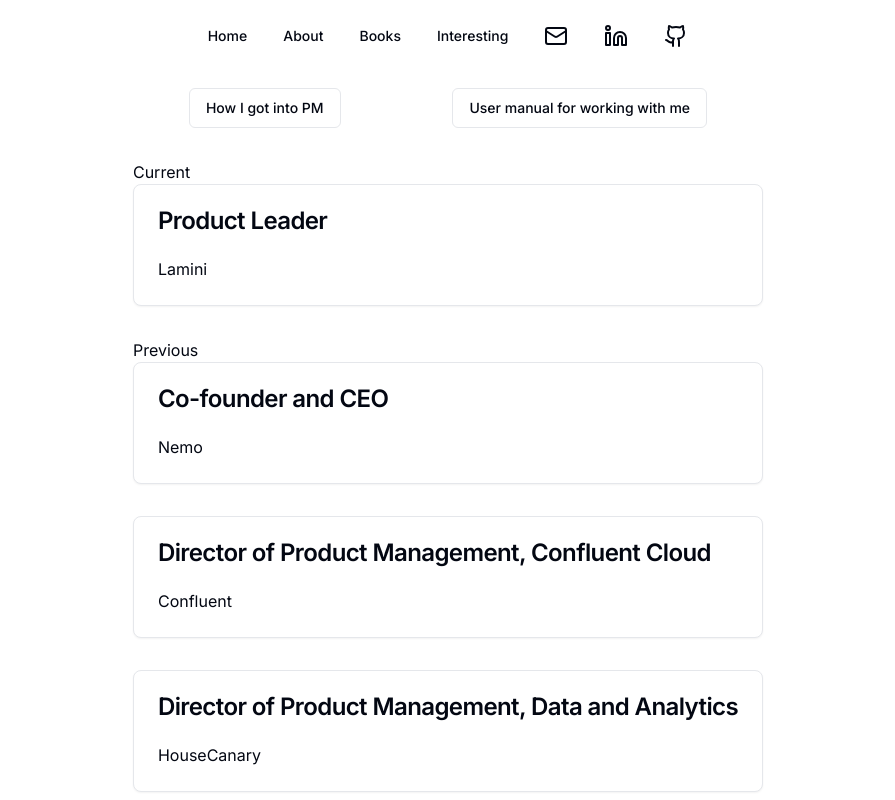
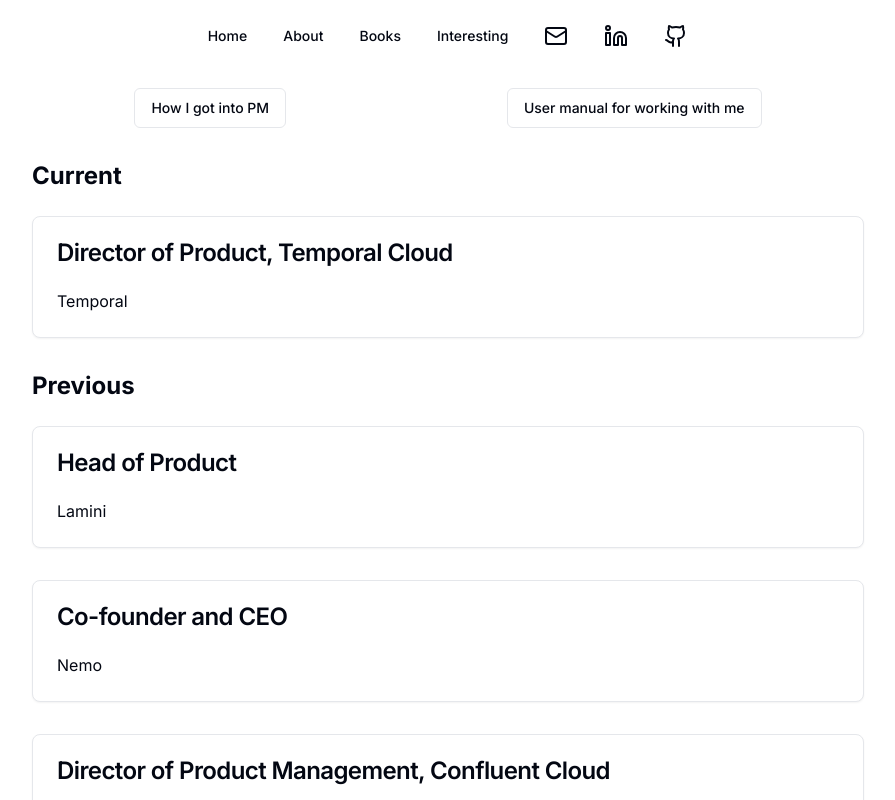
Before and after one commit to bechols/bechols2024, a Next.js app: page /about in a window 1280 px wide. Shown: the top 800 px of the page, without its empty margins (192-1087 px from the left). Built offline with nearby package versions, Linux system fonts and the light colour scheme.

Commit message:
new job who dis

```diff
--- a/app/books/page.tsx
+++ b/app/books/page.tsx
@@ -107,38 +107,38 @@
 };
 
 function BookCard(bookInfo: BookInfo) {
-  console.log(bookInfo);
   return (
     <a
       href={bookInfo.link}
       target="_blank"
       rel="noreferrer noopener"
-      className="max-w-[50%]"
+      className="w-full"
     >
-      <Card className="p-4 hover:bg-slate-200 mb-6 max-w-2xl">
-        <CardTitle className="p-2">{bookInfo.title}</CardTitle>
+      <Card className="p-4 hover:bg-slate-200 mb-6">
+        <CardTitle className="text-lg md:text-xl p-2 break-words">{bookInfo.title}</CardTitle>
         <CardDescription className="p-2">{bookInfo.author}</CardDescription>
         <CardContent>
-          <div className="flex justify-between">
-            <div className="flex flex-col w-xl">
+          <div className="flex flex-col sm:flex-row justify-between gap-4">
+            <div className="flex flex-col w-full sm:w-3/4">
               {bookInfo.rating && (
-                <div className="flex">
+                <div className="flex items-center gap-2">
                   My rating:{" "}
                   {Array.from({ length: bookInfo.rating }, (_, i) => (
-                    <Star key={i} />
+                    <Star key={i} className="h-4 w-4" />
                   ))}
                 </div>
               )}
               {bookInfo.review && (
-                <div className="pt-4 max-w-[80%]">{bookInfo.review}</div>
+                <div className="pt-4">{bookInfo.review}</div>
               )}
             </div>
             <div className="shrink-0">
               <Image
                 src={bookInfo.imageURL}
                 alt="Book cover"
-                width={50}
-                height={200}
+                width={80}
+                height={120}
+                className="object-contain"
               />
             </div>
           </div>
@@ -152,8 +152,9 @@
   const currentBooks = await getCurrentBooks();
   const recentBooks = await getRecentBooks();
   return (
-    <div>
-      <h1 className="text-2xl font-bold pb-4">Currently reading</h1>
+    <div className="w-full max-w-4xl mx-auto px-4 md:px-8">
+      <h1 className="text-2xl md:text-3xl font-bold pb-6">Currently reading</h1>
+      <div className="space-y-6">
         {currentBooks.map((bookInfo) => (
           <BookCard
             title={bookInfo.title}
@@ -163,14 +164,16 @@
             imageURL={bookInfo.imageURL}
           />
         ))}
+      </div>
       {currentBooks.length === 0 && (
-        <div>{`Either the Goodreads API finally quit working, or I'm not reading anything right now.`}</div>
+        <div className="text-lg">{`Either the Goodreads API finally quit working, or I'm not reading anything right now.`}</div>
       )}
 
       {recentBooks.length > 0 && (
-        <h1 className="text-2xl font-bold py-4">Recently read</h1>
+        <h1 className="text-2xl md:text-3xl font-bold py-6">Recently read</h1>
       )}
 
+      <div className="space-y-6">
         {recentBooks.map((bookInfo) => (
           <BookCard
             title={bookInfo.title}
@@ -183,5 +186,6 @@
           />
         ))}
       </div>
+    </div>
   );
 }
--- a/app/layout.tsx
+++ b/app/layout.tsx
@@ -19,9 +19,9 @@
   return (
     <html lang="en">
       <body className={inter.className}>
-        <div className="min-h-screen px-24">
+        <div className="min-h-screen px-2 sm:px-4 md:px-8 lg:px-16">
           <Nav />
-          <main className="flex justify-center pt-8 px-24">{children}</main>
+          <main className="flex justify-center pt-4 sm:pt-6 md:pt-8">{children}</main>
         </div>
       </body>
     </html>
--- a/components/Hero.tsx
+++ b/components/Hero.tsx
@@ -6,38 +6,50 @@
 
 export default function Hero() {
   return (
-    <div className="flex gap-8 w-128">
-      <div className="flex flex-col gap-4">
-        <span className="text-xl font-bold">Ben Echols</span>
-        <span className="text-lg">
+    <div className="flex flex-col lg:flex-row gap-8 w-full">
+      <div className="flex flex-col gap-8 w-full lg:w-[45%]">
+        <div className="flex flex-col gap-2">
+          <span className="text-2xl font-bold">Ben Echols</span>
+          <span className="text-xl">
             Trying to leave it better than I found it.
           </span>
-        <Link href="/about">
-          <Button variant="outline" className="w-full">
-            {`Experience and how I like to work`}
-            <Lightbulb className="pl-2" />
+        </div>
+        <div className="flex flex-col gap-4">
+          <Link href="/about" className="w-full">
+            <Button variant="outline" className="w-full min-h-[3.5rem] px-6">
+              <div className="flex justify-between items-center w-full gap-4">
+                <span className="text-left">Experience and how I like to work</span>
+                <Lightbulb className="h-6 w-6 flex-shrink-0" />
+              </div>
             </Button>
           </Link>
-        <Link href="/books">
-          <Button variant="outline" className="w-full">
-            {`What I'm reading lately`}
-            <LibraryBig className="pl-2" />
+          <Link href="/books" className="w-full">
+            <Button variant="outline" className="w-full min-h-[3.5rem] px-6">
+              <div className="flex justify-between items-center w-full gap-4">
+                <span className="text-left">What I'm reading lately</span>
+                <LibraryBig className="h-6 w-6 flex-shrink-0" />
+              </div>
             </Button>
           </Link>
-        <Link href="/interesting">
-          <Button variant="outline" className="w-full">
-            {`Some interesting stuff`}
-            <Rocket className="pl-2" />
+          <Link href="/interesting" className="w-full">
+            <Button variant="outline" className="w-full min-h-[3.5rem] px-6">
+              <div className="flex justify-between items-center w-full gap-4">
+                <span className="text-left">Some interesting stuff</span>
+                <Rocket className="h-6 w-6 flex-shrink-0" />
+              </div>
             </Button>
           </Link>
         </div>
-      <div className="w-full min-w-96 max-w-2xl">
-        <AspectRatio ratio={1.47} className="overflow-hidden">
+      </div>
+      <div className="w-full lg:w-[55%] hidden sm:block">
+        <AspectRatio ratio={1.47} className="overflow-hidden bg-muted">
           <Image
             src={"/ben_and_liz_point_lobos.jpeg"}
             alt="Ben with his favorite person."
-            className="rounded object-cover max-w-2xl"
+            className="rounded-lg object-cover"
             fill
+            priority
+            sizes="(max-width: 1024px) 100vw, 55vw"
           />
         </AspectRatio>
       </div>
--- a/components/History.tsx
+++ b/components/History.tsx
@@ -3,6 +3,11 @@
 import { Button } from "./ui/button";
 
 const previousWork = [
+  {
+    position: "Head of Product",
+    company: "Lamini",
+    link: "https://lamini.ai",
+  },
   {
     position: "Co-founder and CEO",
     company: "Nemo",
@@ -68,28 +73,28 @@
 
 export default function History() {
   return (
-    <div>
-      <div className="flex justify-around">
-        <Link href="/about/how-i-got-into-pm">
-          <Button variant="outline" className="mb-8">
+    <div className="w-full max-w-4xl mx-auto px-4 md:px-8">
+      <div className="flex flex-col sm:flex-row sm:justify-around gap-4 mb-8">
+        <Link href="/about/how-i-got-into-pm" className="w-full sm:w-auto">
+          <Button variant="outline" className="w-full">
             How I got into PM
           </Button>
         </Link>
-        <Link href="/about/user-manual">
-          <Button variant="outline" className="mb-8">
+        <Link href="/about/user-manual" className="w-full sm:w-auto">
+          <Button variant="outline" className="w-full">
             User manual for working with me
           </Button>
         </Link>
       </div>
-      <h2>Current</h2>
+      <h2 className="text-xl md:text-2xl font-bold mb-6">Current</h2>
 
       <ResumeEntry
-        position="Product Leader"
-        company="Lamini"
-        link="https://lamini.ai"
+        position="Director of Product, Temporal Cloud"
+        company="Temporal"
+        link="https://temporal.io"
       />
 
-      <h2>Previous</h2>
+      <h2 className="text-xl md:text-2xl font-bold mb-6">Previous</h2>
       {previousWork.map((work) => (
         <ResumeEntry key={work.position} {...work} />
       ))}
```
Lines whose indentation alone changed are shown as unchanged.
